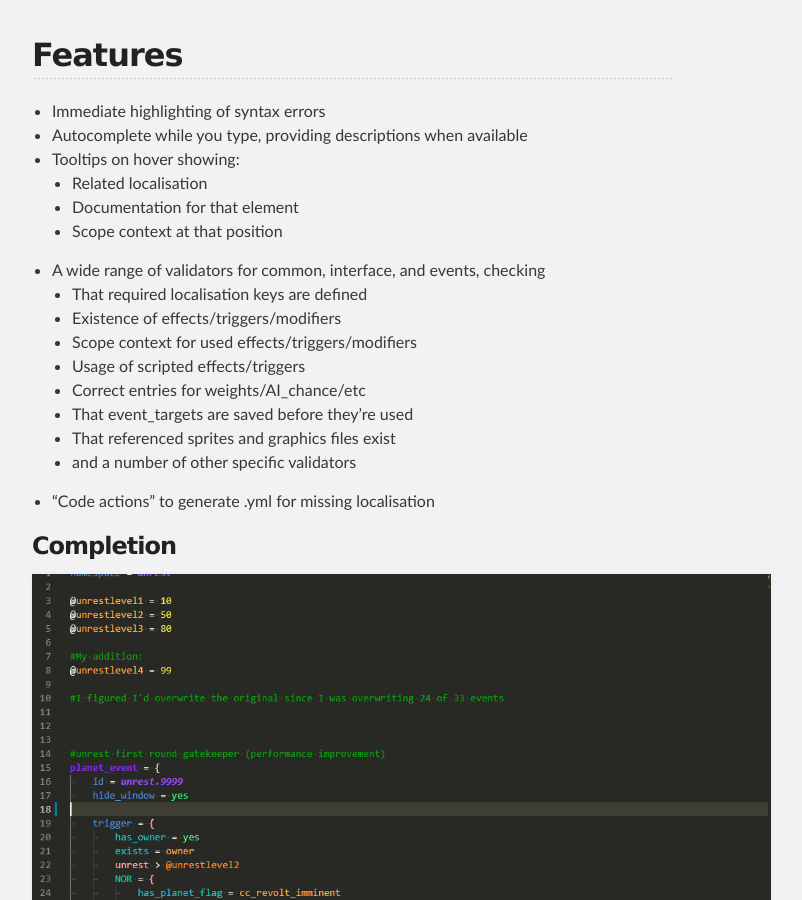
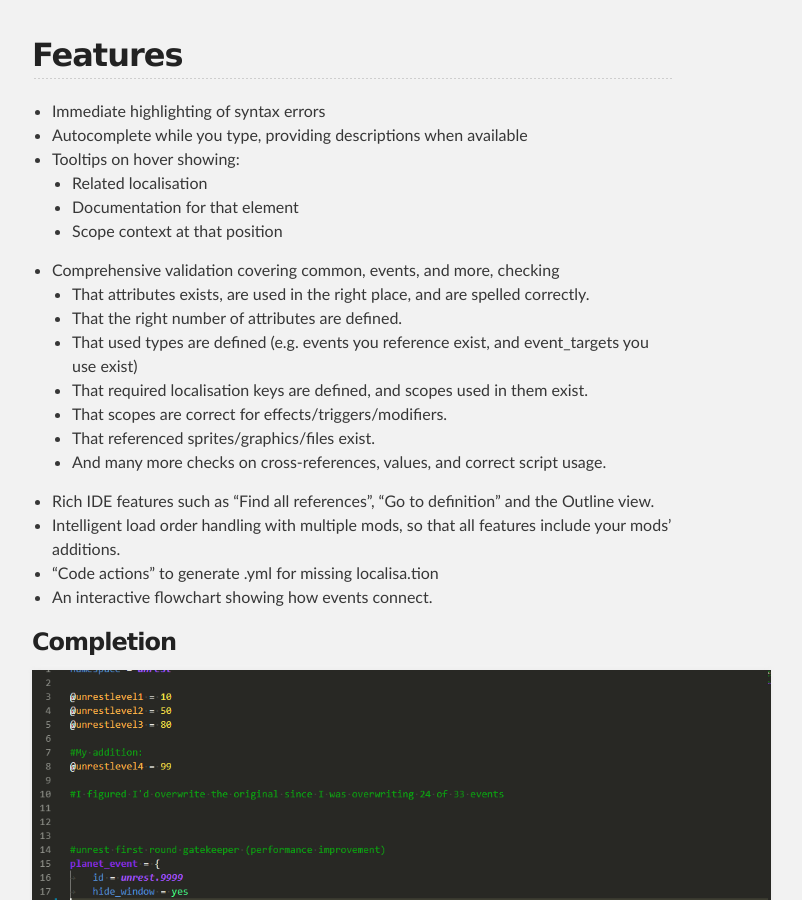
Before and after one commit to cwtools/cwtools.github.io, a Jekyll site: the page built from index.md, in a window 1280 px wide and 900 px high, scrolled down 565 px. Shown: the whole window, without its empty margins (288-1090 px from the left). Built offline with Jekyll 4.4.1, drawn with Linux system fonts in a browser that asks for light colours; our own code applies the rules of GitHub Pages for plain Markdown files; the repository's description, which GitHub fills in, is left out.

Commit message:
Update features

```diff
--- a/index.md
+++ b/index.md
@@ -6,16 +6,18 @@
   * Related localisation
   * Documentation for that element
   * Scope context at that position
-* A wide range of validators for common, interface, and events, checking
-  * That required localisation keys are defined
-  * Existence of effects/triggers/modifiers
-  * Scope context for used effects/triggers/modifiers
-  * Usage of scripted effects/triggers
-  * Correct entries for weights/AI_chance/etc
-  * That event\_targets are saved before they're used
-  * That referenced sprites and graphics files exist
-  * and a number of other specific validators
-* "Code actions" to generate .yml for missing localisation
+* Comprehensive validation covering common, events, and more, checking
+  * That attributes exists, are used in the right place, and are spelled correctly.
+  * That the right number of attributes are defined.
+  * That used types are defined (e.g. events you reference exist, and event\_targets you use exist)
+  * That required localisation keys are defined, and scopes used in them exist.
+  * That scopes are correct for effects/triggers/modifiers.
+  * That referenced sprites/graphics/files exist.
+  * And many more checks on cross-references, values, and correct script usage.
+* Rich IDE features such as "Find all references", "Go to definition" and the Outline view.
+* Intelligent load order handling with multiple mods, so that all features include your mods' additions.
+* "Code actions" to generate .yml for missing localisa.tion
+* An interactive flowchart showing how events connect.
 
 ### Completion
 
```
Also changed, not shown: features.md (+12 -10 lines).
